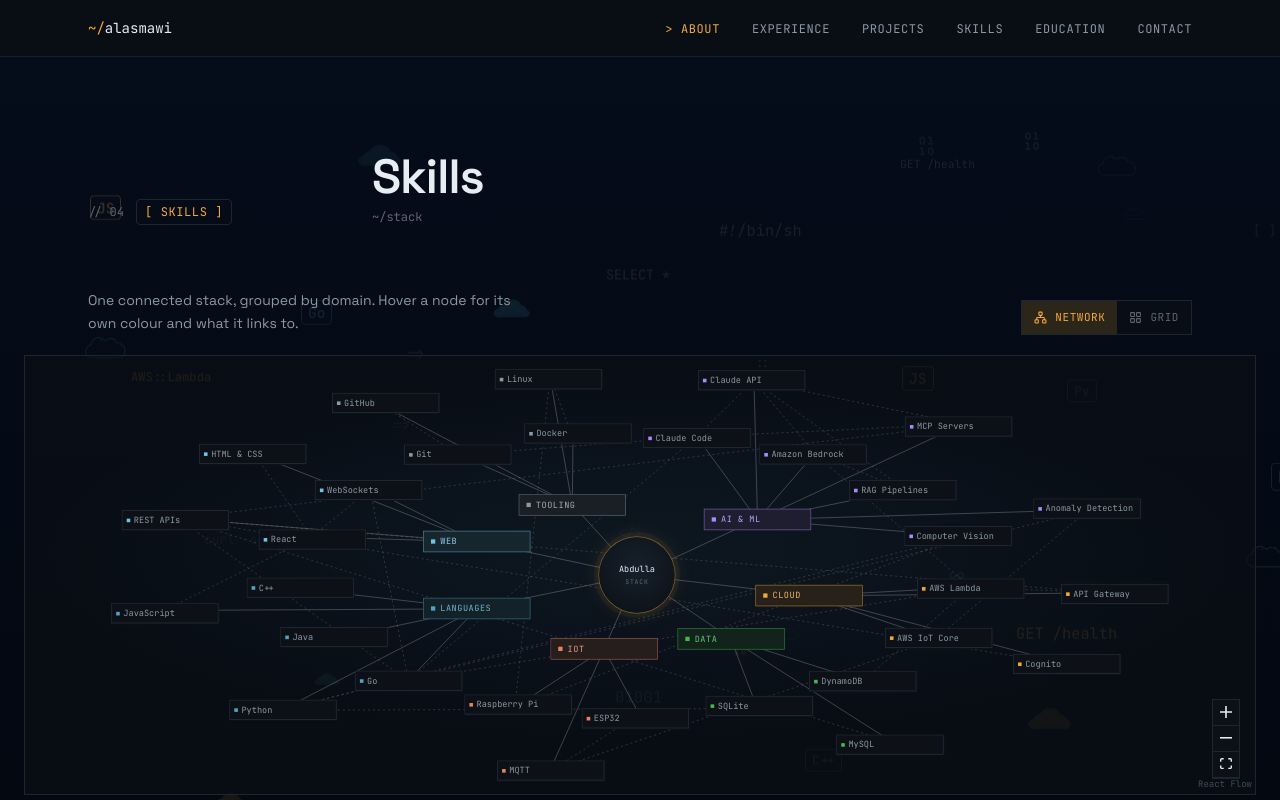
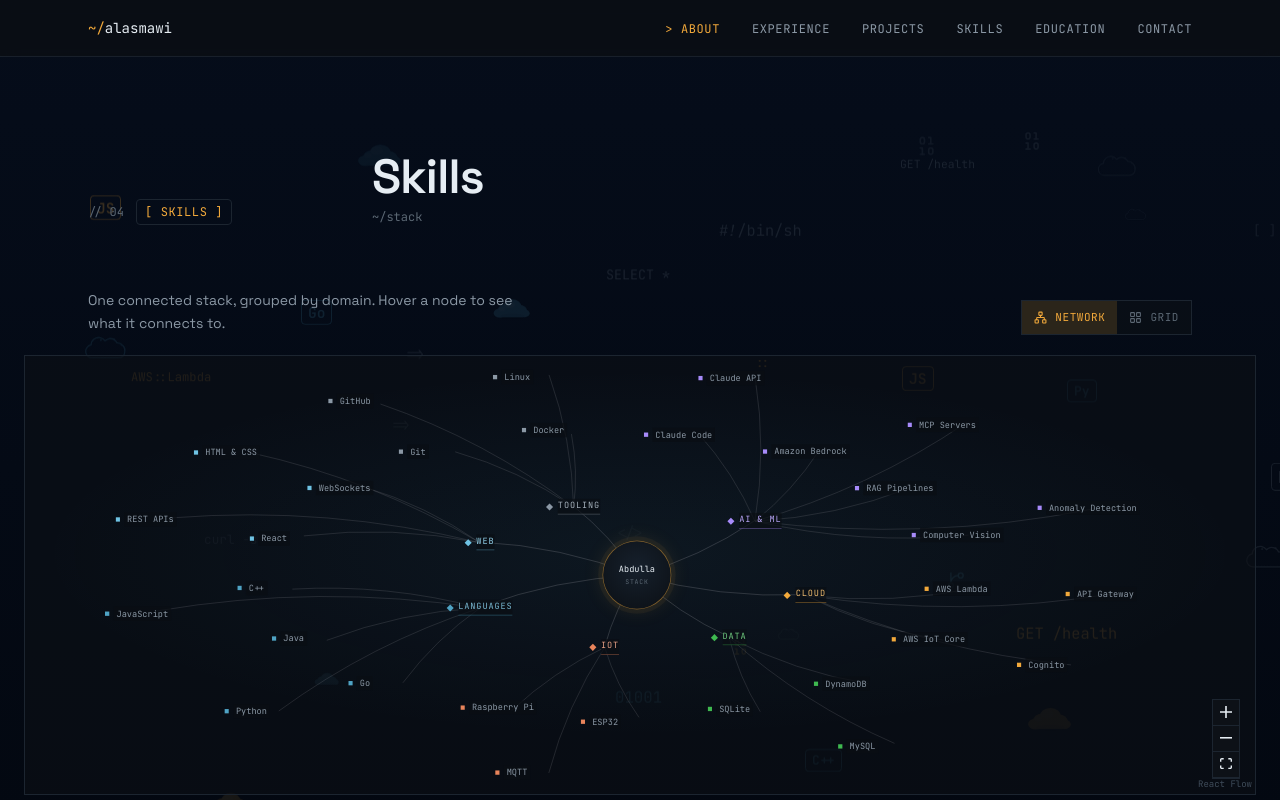
Before and after one commit to Alasmawi/portfolio, a React (Vite) app: page / in a window 1280 px wide. Both pictures are taken after a click on the button "NETWORK". Shown: the part 3640-4440 px from the top of the page. Built offline with nearby package versions, Linux system fonts and the light colour scheme.

Commit message:
fix: update skill graph descriptions for clarity; refactor SkillHub and SkillNode components for improved readability and layout; adjust NODE_SIZE constants for better spacing

```diff
--- a/src/components/Skills.jsx
+++ b/src/components/Skills.jsx
@@ -79,7 +79,7 @@
           <div className="flex flex-wrap items-end justify-between gap-4">
             <p className="max-w-md text-sm leading-relaxed text-text-muted">
               {active === 'network'
-                ? 'One connected stack, grouped by domain. Hover a node for its own colour and what it links to.'
+                ? 'One connected stack, grouped by domain. Hover a node to see what it connects to.'
                 : 'The same stack as the network view, grouped by domain.'}
             </p>
             <ViewToggle view={active} onChange={setView} />
--- a/src/components/ui/SkillGraph.css
+++ b/src/components/ui/SkillGraph.css
@@ -74,61 +74,67 @@
 
 /* ---------- group hub ---------- */
 
+/* Group hubs are a diamond and a ruled label, not a filled chip — enough to
+   anchor a cluster without adding another box to the canvas. */
 .sg-hub {
   display: flex;
   align-items: center;
-  gap: 7px;
-  padding: 0 10px;
-  border: 1px solid color-mix(in srgb, var(--c) 55%, transparent);
-  background: color-mix(in srgb, var(--c) 12%, #0b0f14);
+  justify-content: center;
+  gap: 8px;
   font-family: 'JetBrains Mono', ui-monospace, monospace;
   font-size: 12px;
-  letter-spacing: 0.06em;
+  letter-spacing: 0.1em;
   text-transform: uppercase;
-  color: color-mix(in srgb, var(--c) 78%, #e6edf3);
+  color: color-mix(in srgb, var(--c) 72%, #e6edf3);
   white-space: nowrap;
 }
 
-.sg-hub__dot {
-  width: 6px;
-  height: 6px;
+.sg-hub__mark {
+  width: 7px;
+  height: 7px;
   flex: none;
   background: var(--c);
+  transform: rotate(45deg);
+}
+
+.sg-hub__label {
+  padding-bottom: 3px;
+  border-bottom: 1px solid color-mix(in srgb, var(--c) 45%, transparent);
+  background: rgb(11 15 20 / 0.7);
 }
 
 /* ---------- skill ---------- */
 
+/* Skills are a marker plus a label — no border, no filled chip. Thirty boxed
+   rectangles were most of the visual weight; the text alone carries it, and a
+   translucent backdrop keeps the links from cutting through the glyphs. */
 .sg-node {
   display: flex;
   align-items: center;
-  /* Tight: the longest label ("Anomaly Detection") only just clears the box,
-     and sub-pixel rounding under the canvas transform will show an ellipsis
-     if it doesn't. Cheaper than widening every node and shrinking the graph. */
-  gap: 5px;
-  padding: 0 6px;
-  border: 1px solid #223041;
-  background: #0d1117;
+  gap: 6px;
   font-family: 'JetBrains Mono', ui-monospace, monospace;
   font-size: 12px;
   color: #8b98a5;
   white-space: nowrap;
-  transition: border-color 0.16s ease, color 0.16s ease, box-shadow 0.16s ease,
-    background-color 0.16s ease;
+  transition: color 0.16s ease;
   cursor: default;
 }
 
-/* At rest a skill wears its group's colour, so the clusters read as clusters. */
 .sg-node__dot {
-  width: 5px;
-  height: 5px;
+  width: 6px;
+  height: 6px;
   flex: none;
   background: var(--g);
-  transition: background-color 0.16s ease, box-shadow 0.16s ease;
+  transition: background-color 0.16s ease, box-shadow 0.16s ease,
+    transform 0.16s ease;
 }
 
 .sg-node__label {
   overflow: hidden;
+  padding: 1px 4px;
+  background: rgb(11 15 20 / 0.72);
   text-overflow: ellipsis;
+  transition: color 0.16s ease, box-shadow 0.16s ease;
 }
 
 /* Nodes drift on their own axis. This transforms the inner box only — the
@@ -161,38 +167,40 @@
 }
 
 /* On hover it switches to its own brand colour — Go's teal, JavaScript's
-   yellow — and the dot lights up to match. */
-.sg-node:hover {
-  border-color: var(--c);
-  background: color-mix(in srgb, var(--c) 13%, #0d1117);
-  color: color-mix(in srgb, var(--c) 62%, #e6edf3);
-  box-shadow: 0 0 0 1px color-mix(in srgb, var(--c) 35%, transparent),
-    0 0 18px color-mix(in srgb, var(--c) 22%, transparent);
+   yellow — and the marker lights up to match. */
+.sg-node:hover,
+.sg-node[data-state='on'] {
+  color: color-mix(in srgb, var(--c) 55%, #ffffff);
 }
 
-.sg-node:hover .sg-node__dot {
+.sg-node:hover .sg-node__label,
+.sg-node[data-state='on'] .sg-node__label {
+  box-shadow: 0 1px 0 0 var(--c);
+}
+
+.sg-node:hover .sg-node__dot,
+.sg-node[data-state='on'] .sg-node__dot {
   background: var(--c);
-  box-shadow: 0 0 8px var(--c);
+  box-shadow: 0 0 9px var(--c);
+  transform: scale(1.35);
 }
 
 /* Neighbours of the hovered node stay lit; everything else recedes. */
 .sg-node[data-state='near'] {
-  border-color: color-mix(in srgb, var(--g) 55%, transparent);
-  color: #c3ccd6;
+  color: #cfd8e2;
 }
 
 .sg-node[data-state='near'] .sg-node__dot {
-  box-shadow: 0 0 6px var(--g);
+  box-shadow: 0 0 7px var(--g);
 }
 
 .sg-hub[data-state='near'] {
-  border-color: var(--c);
-  color: color-mix(in srgb, var(--c) 55%, #e6edf3);
+  color: color-mix(in srgb, var(--c) 45%, #ffffff);
 }
 
 .sg-node[data-state='off'],
 .sg-hub[data-state='off'] {
-  opacity: 0.26;
+  opacity: 0.2;
 }
 
 .sg-core[data-state='off'] {
--- a/src/components/ui/SkillGraph.jsx
+++ b/src/components/ui/SkillGraph.jsx
@@ -1,11 +1,5 @@
 import { createContext, useCallback, useContext, useMemo, useState } from 'react';
-import {
-  ReactFlow,
-  Controls,
-  Handle,
-  Position,
-  getStraightPath,
-} from '@xyflow/react';
+import { ReactFlow, Controls, Handle, Position } from '@xyflow/react';
 import '@xyflow/react/dist/style.css';
 import './SkillGraph.css';
 import { buildAdjacency, buildSkillGraph, NODE_SIZE } from './skillGraphLayout';
@@ -71,8 +65,8 @@
       style={{ width: NODE_SIZE.hub.w, height: NODE_SIZE.hub.h, '--c': data.color }}
     >
       <Handles />
-      <span className="sg-hub__dot" />
-      {data.label}
+      <span className="sg-hub__mark" />
+      <span className="sg-hub__label">{data.label}</span>
     </div>
   );
 }
@@ -103,23 +97,46 @@
   );
 }
 
+// A gentle arc rather than a straight chord. Thirty straight lines converging
+// on one point reads as a spiderweb; bowing them apart lets the eye follow one.
+function arc(sx, sy, tx, ty, bow) {
+  const mx = (sx + tx) / 2;
+  const my = (sy + ty) / 2;
+  const dx = tx - sx;
+  const dy = ty - sy;
+  return `M${sx},${sy} Q${mx - dy * bow},${my + dx * bow} ${tx},${ty}`;
+}
+
 function SkillEdge({ source, target, sourceX, sourceY, targetX, targetY, data }) {
   const { hovered, color } = useContext(HoverContext);
-  const [path] = getStraightPath({ sourceX, sourceY, targetX, targetY });
   const kind = data?.kind;
   const touching = hovered && (source === hovered || target === hovered);
-  const dim = hovered && !touching;
-  const base = kind === 'cross' ? '#3a4a5c' : (data?.color ?? '#2b3949');
+
+  // Cross-links are the relationships, not the structure. Drawing all 31 at
+  // rest was most of the clutter, so they only appear for the node you're on.
+  if (kind === 'cross' && !touching) return null;
+  if (kind !== 'cross' && hovered && !touching) {
+    return (
+      <path
+        className="react-flow__edge-path"
+        d={arc(sourceX, sourceY, targetX, targetY, 0.08)}
+        fill="none"
+        stroke={data?.color ?? '#2b3949'}
+        strokeWidth={1}
+        opacity={0.07}
+      />
+    );
+  }
 
   return (
     <path
-      className="react-flow__edge-path sg-edge"
-      d={path}
+      className="react-flow__edge-path"
+      d={arc(sourceX, sourceY, targetX, targetY, kind === 'cross' ? 0.16 : 0.08)}
       fill="none"
-      stroke={touching ? color : base}
-      strokeWidth={touching ? 1.7 : kind === 'spine' ? 1.1 : 1}
-      strokeDasharray={kind === 'cross' && !touching ? '3 4' : undefined}
-      opacity={dim ? 0.09 : touching ? 1 : kind === 'cross' ? 0.3 : 0.45}
+      stroke={touching ? color : (data?.color ?? '#2b3949')}
+      strokeWidth={touching ? 1.5 : kind === 'spine' ? 1 : 0.9}
+      strokeDasharray={kind === 'cross' ? '2 3' : undefined}
+      opacity={touching ? 0.95 : kind === 'spine' ? 0.3 : 0.22}
     />
   );
 }
--- a/src/components/ui/skillGraphLayout.js
+++ b/src/components/ui/skillGraphLayout.js
@@ -7,13 +7,16 @@
 const TAU = Math.PI * 2;
 
 export const NODE_SIZE = {
-  core: { w: 108, h: 108 },
-  hub: { w: 150, h: 30 },
-  // Wide enough for the longest label ("Anomaly Detection") without clipping.
-  skill: { w: 150, h: 28 },
+  core: { w: 96, h: 96 },
+  hub: { w: 150, h: 26 },
+  // No box around a skill any more — this is the text's footprint, used for
+  // spacing only. Sized with real slack over the longest label ("Anomaly
+  // Detection"), which is ~122px: at the exact boundary, sub-pixel rounding
+  // under the canvas transform makes it ellipsise.
+  skill: { w: 152, h: 22 },
 };
 
-const HUB_R = { rx: 250, ry: 105 };
+const HUB_R = { rx: 244, ry: 102 };
 // Skills alternate between two rings so a busy group doesn't crowd one arc.
 // The inner ring's rx is what actually gates spacing: with a uniform angular
 // step of TAU/totalWeight, horizontal clearance at the top of the ellipse is
@@ -25,8 +28,8 @@
 // and first outer node sit at the *same* angle — so the gap between the rings
 // has to clear a whole node width (plus drift) on its own, not just look tidy.
 const SKILL_R = [
-  { rx: 470, ry: 197 },
-  { rx: 670, ry: 280 },
+  { rx: 480, ry: 201 },
+  { rx: 675, ry: 282 },
 ];
 
 // Deterministic per-node jitter for the drift animation, so the float looks
```
